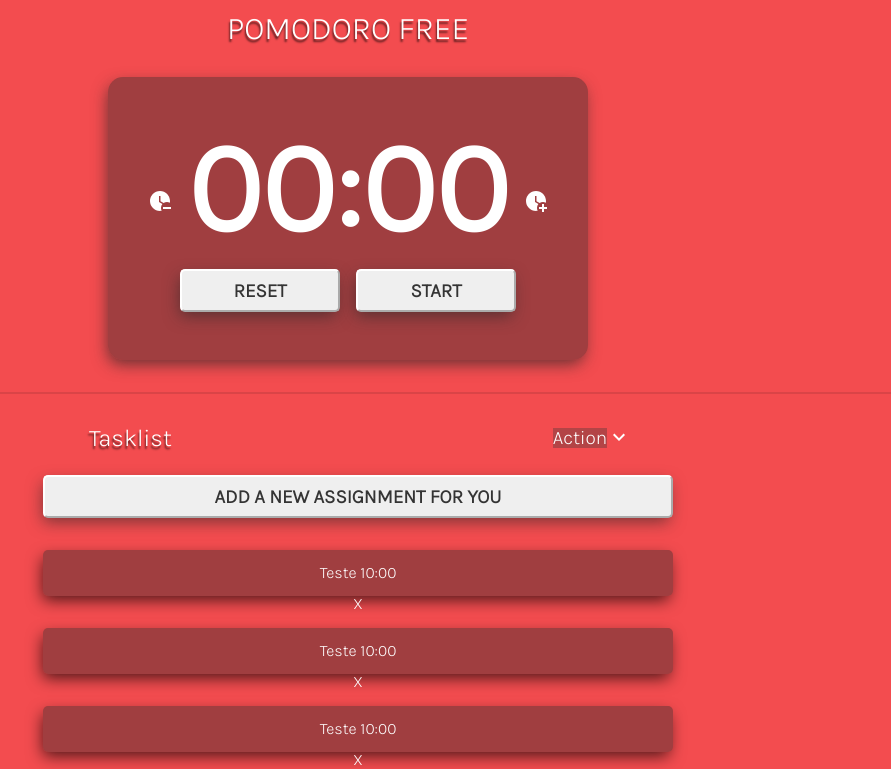
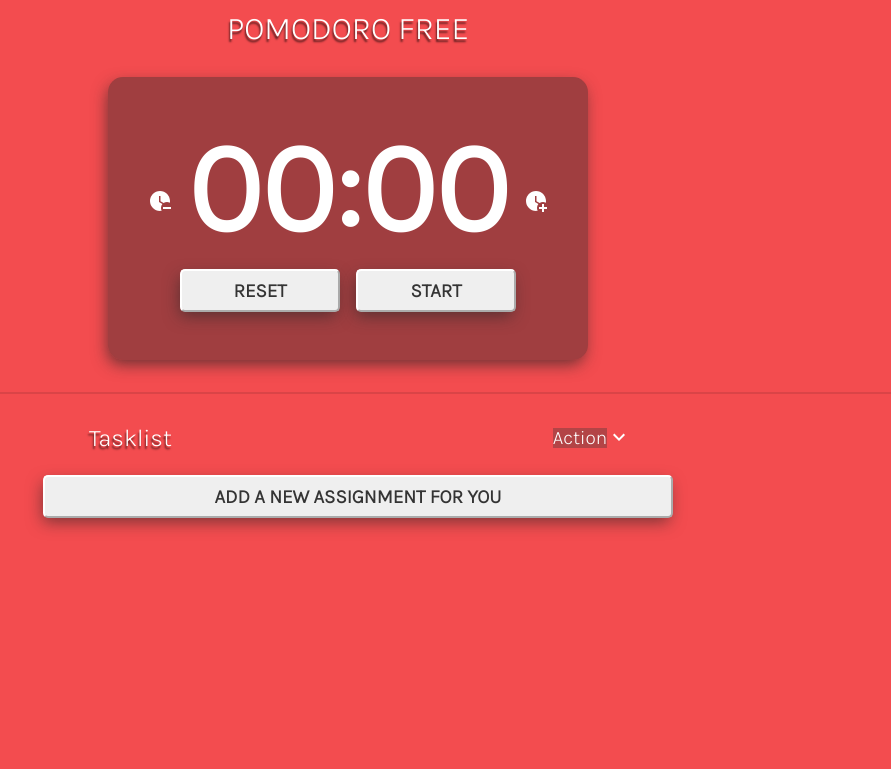
Before and after one commit to beokabe/pomodoro_free, a plain HTML site: page vanilla/index.html in a window 1280 px wide. Shown: the part 62-831 px from the top of the page, without its empty margins (292-1183 px from the left). After the commit the page ends 800 px from the top, so only its background shows below. Drawn offline with Linux system fonts and the light colour scheme.

Commit message:
Demo Version of Javascript Vanilla

```diff
--- a/vanilla/index.html
+++ b/vanilla/index.html
@@ -96,27 +96,6 @@
             <div class="tasks-list">
                 <button id="delegate-task" class="btn-default">Add a new assignment for you</button>
                 <ul>
-                    <li>
-                        <div class="task-card">
-                            <span class="title">Teste</span>
-                            <span class="duration">10:00</span>
-                        </div>
-                        <a>X</a>
-                    </li>
-                    <li>
-                        <div class="task-card">
-                            <span class="title">Teste</span>
-                            <span class="duration">10:00</span>
-                        </div>
-                        <a>X</a>
-                    </li>
-                    <li>
-                        <div class="task-card">
-                            <span class="title">Teste</span>
-                            <span class="duration">10:00</span>
-                        </div>
-                        <a>X</a>
-                    </li>
                 </ul>
             </div>
         </div>
--- a/vanilla/scripts/modal-add-task.js
+++ /dev/null
@@ -1,3 +0,0 @@
-(function() {
-
-})()
--- a/vanilla/scripts/modal-finish-timer.js
+++ /dev/null
@@ -1,3 +0,0 @@
-(function() {
-
-})()
--- a/vanilla/scripts/tasks.js
+++ b/vanilla/scripts/tasks.js
@@ -14,8 +14,8 @@
     let tasks = []
     let paginacao = new Paginacao(1, tasks.length, 1)
 
-    document.getElementById("delegateTask").addEventListener("click", () => {
-
+    document.getElementById("delegate-task").addEventListener("click", () => {
+        alert("Available only in framework version!")
     })
 
     function init() {
```
